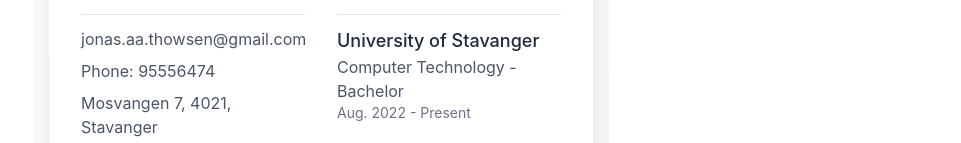
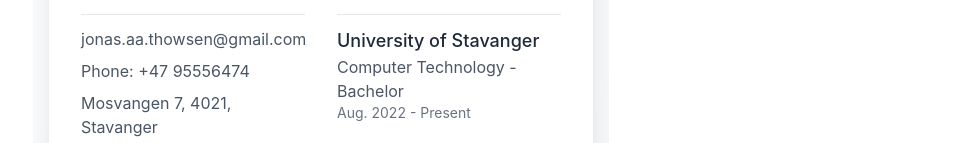
Before and after one commit to JonasThowsen/portofolio, a Next.js app: page / in a window 1280 px wide. Shown: the part 614-757 px from the top of the page, without its empty margins (319-1280 px from the left). Built offline with nearby package versions, Linux system fonts and the light colour scheme.

Commit message:
endret småting på skriving

```diff
--- a/app/translations.ts
+++ b/app/translations.ts
@@ -5,7 +5,7 @@ export const translations = {
     age: 'Age: 20',
     contact: 'Contact',
     email: 'jonas.aa.thowsen@gmail.com',
-    phone: 'Phone: 95556474',
+    phone: 'Phone: +47 95556474',
     address: 'Mosvangen 7, 4021, Stavanger',
     education: 'Education',
     universityName: 'University of Stavanger',
@@ -73,6 +73,6 @@ export const translations = {
       'Engelsk (Flytende)'
     ],
     currentProject: 'Nåværende Prosjekt',
-    currentProjectDescription: 'På siden av studiene utvikler jeg en nettside for en bedrift, ved bruk av Next.js og Vercel. Det er et pågående prosjekt, ta en titt:',
+    currentProjectDescription: 'Ved siden av studiene utvikler jeg en nettside for en bedrift, ved bruk av Next.js og Vercel. Det er et pågående prosjekt, ta en titt:',
   }
 };
```
